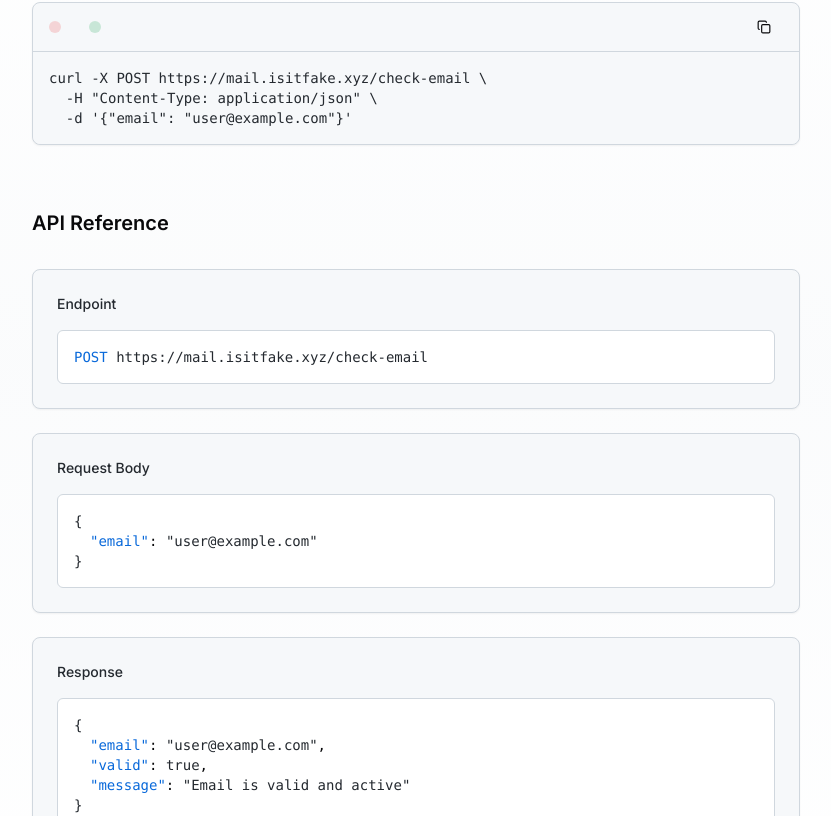
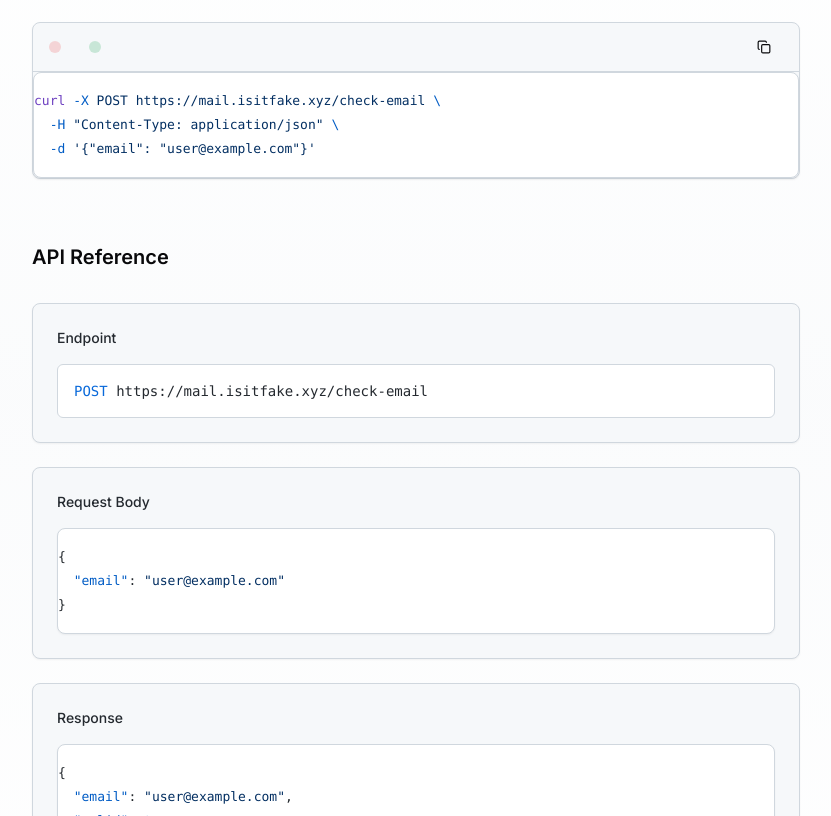
Before and after one commit to is-it-fake/is-it-fake.github.io, a Next.js app: page / in a window 1280 px wide. Shown: the part 1144-1960 px from the top of the page, without its empty margins (224-1055 px from the left). Built offline with nearby package versions, Linux system fonts and the light colour scheme; no server answers.

Commit message:
fix: showing proper systax hylight

```diff
--- a/next.config.mjs
+++ b/next.config.mjs
@@ -1,10 +1,47 @@
+import createMDX from "@next/mdx";
+import rehypePrettyCode from "rehype-pretty-code";
+
 /** @type {import('next').NextConfig} */
 const nextConfig = {
-  pageExtensions: ["ts", "tsx"],
+  pageExtensions: ["js", "jsx", "mdx", "ts", "tsx"],
   reactStrictMode: true,
   images: {
     domains: ["avatars.githubusercontent.com"],
   },
 };
 
-export default nextConfig;
+const withMDX = createMDX({
+  options: {
+    rehypePlugins: [
+      [
+        rehypePrettyCode,
+        {
+          theme: {
+            dark: "github-dark",
+            light: "github-light",
+          },
+          keepBackground: false,
+          grid: true,
+          defaultLang: {
+            block: "plaintext",
+          },
+          onVisitLine(node) {
+            // Prevent lines from collapsing in `display: grid` mode, and
+            // allow empty lines to be copy/pasted
+            if (node.children.length === 0) {
+              node.children = [{ type: "text", value: " " }];
+            }
+          },
+          onVisitHighlightedLine(node) {
+            node.properties.className.push("line--highlighted");
+          },
+          onVisitHighlightedWord(node) {
+            node.properties.className = ["word--highlighted"];
+          },
+        },
+      ],
+    ],
+  },
+});
+
+export default withMDX(nextConfig);
--- a/src/app/page.tsx
+++ b/src/app/page.tsx
@@ -6,6 +6,7 @@ import { Tabs, TabsContent, TabsList, TabsTrigger } from "@/components/ui/tabs";
 import { Button } from "@/components/ui/button";
 import { Copy, Check } from "lucide-react";
 import { useState } from "react";
+import { CodeBlock } from "@/components/shared/CodeBlock/CodeBlock";
 
 // Motion components
 const MotionDiv = motion.div;
@@ -232,19 +233,18 @@ async function checkEmail(email) {
                 </div>
 
                 <TabsContent value="curl" className="mt-0">
-                  <div className="font-mono text-xs sm:text-sm bg-[#f6f8fa] dark:bg-[#161b22] p-3 sm:p-4 rounded-b-lg overflow-x-auto">
-                    <pre className="text-[#24292f] dark:text-[#c9d1d9] whitespace-pre-wrap break-all">
-                      {`curl -X POST https://mail.isitfake.xyz/check-email \\
+                  <CodeBlock
+                    code={`curl -X POST https://mail.isitfake.xyz/check-email \\
   -H "Content-Type: application/json" \\
   -d '{"email": "user@example.com"}'`}
-                    </pre>
-                  </div>
+                    language="bash"
+                    showLineNumbers={false}
+                  />
                 </TabsContent>
 
                 <TabsContent value="js" className="mt-0">
-                  <div className="font-mono text-xs sm:text-sm bg-[#f6f8fa] dark:bg-[#161b22] p-3 sm:p-4 rounded-b-lg overflow-x-auto">
-                    <pre className="text-[#24292f] dark:text-[#c9d1d9] whitespace-pre-wrap break-all">
-                      {`fetch("https://mail.isitfake.xyz/check-email", {
+                  <CodeBlock
+                    code={`fetch("https://mail.isitfake.xyz/check-email", {
   method: "POST",
   headers: {
     "Content-Type": "application/json",
@@ -256,14 +256,14 @@ async function checkEmail(email) {
   .then(response => response.json())
   .then(data => console.log(data))
   .catch(error => console.error("Error:", error));`}
-                    </pre>
-                  </div>
+                    language="javascript"
+                    showLineNumbers={false}
+                  />
                 </TabsContent>
 
                 <TabsContent value="python" className="mt-0">
-                  <div className="font-mono text-xs sm:text-sm bg-[#f6f8fa] dark:bg-[#161b22] p-3 sm:p-4 rounded-b-lg overflow-x-auto">
-                    <pre className="text-[#24292f] dark:text-[#c9d1d9] whitespace-pre-wrap break-all">
-                      {`import requests
+                  <CodeBlock
+                    code={`import requests
 
 response = requests.post(
     "https://mail.isitfake.xyz/check-email",
@@ -272,14 +272,14 @@ response = requests.post(
 
 data = response.json()
 print(data)`}
-                    </pre>
-                  </div>
+                    language="python"
+                    showLineNumbers={false}
+                  />
                 </TabsContent>
 
                 <TabsContent value="node" className="mt-0">
-                  <div className="font-mono text-xs sm:text-sm bg-[#f6f8fa] dark:bg-[#161b22] p-3 sm:p-4 rounded-b-lg overflow-x-auto">
-                    <pre className="text-[#24292f] dark:text-[#c9d1d9] whitespace-pre-wrap break-all">
-                      {`const axios = require("axios");
+                  <CodeBlock
+                    code={`const axios = require("axios");
 
 async function checkEmail(email) {
   try {
@@ -293,8 +293,9 @@ async function checkEmail(email) {
     throw error;
   }
 }`}
-                    </pre>
-                  </div>
+                    language="javascript"
+                    showLineNumbers={false}
+                  />
                 </TabsContent>
               </div>
             </Tabs>
@@ -322,66 +323,28 @@ async function checkEmail(email) {
                   <h4 className="text-sm font-medium text-[#24292f] dark:text-[#c9d1d9] mb-4">
                     Request Body
                   </h4>
-                  <div className="font-mono text-sm bg-[#ffffff] dark:bg-[#0d1117] p-4 rounded-md text-left border border-[#d0d7de] dark:border-[#30363d]">
-                    <div className="text-[#24292f] dark:text-[#c9d1d9]">
-                      {"{"}
-                    </div>
-                    <div className="pl-4">
-                      <span className="text-[#0969da] dark:text-[#2f81f7]">
-                        &quot;email&quot;
-                      </span>
-                      :{" "}
-                      <span className="text-[#24292f] dark:text-[#c9d1d9]">
-                        &quot;user@example.com&quot;
-                      </span>
-                    </div>
-                    <div className="text-[#24292f] dark:text-[#c9d1d9]">
-                      {"}"}
-                    </div>
-                  </div>
+                  <CodeBlock
+                    code={`{
+  "email": "user@example.com"
+}`}
+                    language="json"
+                    showLineNumbers={false}
+                  />
                 </div>
 
                 <div className="rounded-lg bg-[#f6f8fa] dark:bg-[#161b22] shadow-sm p-6 border border-[#d0d7de] dark:border-[#30363d]">
                   <h4 className="text-sm font-medium text-[#24292f] dark:text-[#c9d1d9] mb-4">
                     Response
                   </h4>
-                  <div className="font-mono text-sm bg-[#ffffff] dark:bg-[#0d1117] p-4 rounded-md text-left border border-[#d0d7de] dark:border-[#30363d]">
-                    <div className="text-[#24292f] dark:text-[#c9d1d9]">
-                      {"{"}
-                    </div>
-                    <div className="pl-4">
-                      <span className="text-[#0969da] dark:text-[#2f81f7]">
-                        &quot;email&quot;
-                      </span>
-                      :{" "}
-                      <span className="text-[#24292f] dark:text-[#c9d1d9]">
-                        &quot;user@example.com&quot;
-                      </span>
-                      ,
-                    </div>
-                    <div className="pl-4">
-                      <span className="text-[#0969da] dark:text-[#2f81f7]">
-                        &quot;valid&quot;
-                      </span>
-                      :{" "}
-                      <span className="text-[#24292f] dark:text-[#c9d1d9]">
-                        true
-                      </span>
-                      ,
-                    </div>
-                    <div className="pl-4">
-                      <span className="text-[#0969da] dark:text-[#2f81f7]">
-                        &quot;message&quot;
-                      </span>
-                      :{" "}
-                      <span className="text-[#24292f] dark:text-[#c9d1d9]">
-                        &quot;Email is valid and active&quot;
-                      </span>
-                    </div>
-                    <div className="text-[#24292f] dark:text-[#c9d1d9]">
-                      {"}"}
-                    </div>
-                  </div>
+                  <CodeBlock
+                    code={`{
+  "email": "user@example.com",
+  "valid": true,
+  "message": "Email is valid and active"
+}`}
+                    language="json"
+                    showLineNumbers={false}
+                  />
                 </div>
               </div>
             </div>
--- /dev/null
+++ b/src/components/shared/CodeBlock/CodeBlock.tsx
@@ -0,0 +1,86 @@
+import { FC, useEffect, useState } from "react";
+import { useTheme } from "next-themes";
+import rehypePrettyCode from "rehype-pretty-code";
+import type { Options } from "rehype-pretty-code";
+import { unified } from "unified";
+import rehypeStringify from "rehype-stringify";
+import remarkParse from "remark-parse";
+import remarkRehype from "remark-rehype";
+
+interface CodeBlockProps {
+  code: string;
+  language: string;
+  title?: string;
+  showLineNumbers?: boolean;
+}
+
+export const CodeBlock: FC<CodeBlockProps> = ({
+  code,
+  language,
+  title,
+  showLineNumbers = false,
+}) => {
+  const { theme } = useTheme();
+  const [processedCode, setProcessedCode] = useState("");
+
+  useEffect(() => {
+    const processCode = async () => {
+      // Create a markdown code block with the language
+      const markdownCode = `\`\`\`${language}\n${code}\n\`\`\``;
+
+      const options: Options = {
+        theme: theme === "dark" ? "github-dark" : "github-light",
+        keepBackground: false,
+        grid: true,
+      };
+
+      // Process the code through rehype-pretty-code
+      const result = await unified()
+        .use(remarkParse)
+        .use(remarkRehype)
+        .use(rehypePrettyCode, options)
+        .use(rehypeStringify)
+        .process(markdownCode);
+
+      setProcessedCode(result.toString());
+    };
+
+    processCode();
+  }, [code, language, theme]);
+
+  return (
+    <div className="rounded-lg border border-[#d0d7de] dark:border-[#30363d] bg-white dark:bg-[#0d1117] shadow-sm">
+      {title && (
+        <div className="flex items-center justify-between border-b border-[#d0d7de] dark:border-[#30363d] px-4 py-2">
+          <div className="flex items-center gap-2">
+            <div className="h-3 w-3 rounded-full bg-destructive/20" />
+            <div className="h-3 w-3 rounded-full bg-warning/20" />
+            <div className="h-3 w-3 rounded-full bg-success/20" />
+          </div>
+          <span className="text-xs text-[#57606a] dark:text-[#8b949e]">
+            {title}
+          </span>
+        </div>
+      )}
+      <div
+        data-rehype-pretty-code-fragment=""
+        className="overflow-x-auto text-[13px] leading-6"
+      >
+        <pre
+          className="my-0 py-4"
+          data-language={language}
+          data-theme={theme}
+          data-line-numbers={showLineNumbers}
+        >
+          <code
+            className={`language-${language} grid`}
+            data-language={language}
+            data-theme={theme}
+            data-line-numbers={showLineNumbers}
+            dangerouslySetInnerHTML={{ __html: processedCode }}
+          />
+        </pre>
+      </div>
+    </div>
+  );
+};
--- a/src/styles/mdx.css
+++ b/src/styles/mdx.css
@@ -1,5 +1,5 @@
 [data-rehype-pretty-code-fragment] {
-  @apply relative my-6;
+  @apply relative;
 }
 
 [data-rehype-pretty-code-fragment] code {
@@ -8,26 +8,26 @@
   box-decoration-break: clone;
 }
 
-[data-rehype-pretty-code-fragment] .line {
-  @apply border-l-2 border-l-transparent px-4 py-0.5;
+[data-rehype-pretty-code-fragment] [data-line] {
+  @apply px-4 py-0.5;
 }
 
-[data-rehype-pretty-code-fragment] [data-line-numbers] .line {
-  @apply px-2;
+[data-rehype-pretty-code-fragment] [data-line-numbers] > [data-line] {
+  @apply pl-12;
   counter-increment: line;
 }
 
-[data-rehype-pretty-code-fragment] [data-line-numbers] > .line::before {
-  @apply mr-4 inline-block w-4 text-right text-xs text-muted-foreground/40;
+[data-rehype-pretty-code-fragment] [data-line-numbers] > [data-line]::before {
+  @apply absolute left-0 w-8 text-right pr-3 text-xs text-muted-foreground/40;
   content: counter(line);
 }
 
 [data-rehype-pretty-code-fragment] .line--highlighted {
-  @apply border-l-primary bg-primary/5;
+  @apply bg-muted/50;
 }
 
 [data-rehype-pretty-code-fragment] .word--highlighted {
-  @apply rounded-md border border-primary/20 bg-primary/10 p-1;
+  @apply rounded-md bg-muted/50 border border-border p-1;
 }
 
 [data-rehype-pretty-code-title] {
@@ -110,10 +110,6 @@
   background: none !important;
 }
 
-.mdx pre [data-line] {
-  @apply px-4 py-0.5;
-}
-
 .mdx pre::-webkit-scrollbar {
   @apply h-2.5 w-2.5;
 }
@@ -176,17 +172,6 @@
   @apply font-bold;
 }
 
-/* Add styles for code block line numbers */
-.mdx pre > code[data-line-numbers] {
-  counter-reset: line;
-}
-
-.mdx pre > code[data-line-numbers] > .line::before {
-  @apply mr-4 inline-block w-4 text-right text-xs text-muted-foreground/40;
-  content: counter(line);
-  counter-increment: line;
-}
-
 /* Add styles for code block titles */
 .mdx pre[data-title] {
   @apply pt-0;
@@ -196,3 +181,148 @@
   @apply block w-full px-4 py-2 text-sm font-medium text-muted-foreground bg-muted/50 border-b;
   content: attr(data-title);
 }
+
+/* Syntax highlighting colors - Light theme */
+[data-theme="light"] {
+  --shiki-color-text: #24292f;
+  --shiki-color-background: transparent;
+  --shiki-token-constant: #0550ae;
+  --shiki-token-string: #0a3069;
+  --shiki-token-comment: #6e7781;
+  --shiki-token-keyword: #cf222e;
+  --shiki-token-parameter: #24292f;
+  --shiki-token-function: #8250df;
+  --shiki-token-string-expression: #0a3069;
+  --shiki-token-punctuation: #24292f;
+  --shiki-token-link: #0a3069;
+}
+
+/* Syntax highlighting colors - Dark theme */
+[data-theme="dark"] {
+  --shiki-color-text: #c9d1d9;
+  --shiki-color-background: transparent;
+  --shiki-token-constant: #79c0ff;
+  --shiki-token-string: #a5d6ff;
+  --shiki-token-comment: #8b949e;
+  --shiki-token-keyword: #ff7b72;
+  --shiki-token-parameter: #c9d1d9;
+  --shiki-token-function: #d2a8ff;
+  --shiki-token-string-expression: #a5d6ff;
+  --shiki-token-punctuation: #c9d1d9;
+  --shiki-token-link: #a5d6ff;
+}
+
+/* Code token styles */
+.token.parameter {
+  color: var(--shiki-token-parameter);
+}
+
+.token.function {
+  color: var(--shiki-token-function);
+}
+
+.token.string {
+  color: var(--shiki-token-string);
+}
+
+.token.keyword {
+  color: var(--shiki-token-keyword);
+}
+
+.token.comment {
+  color: var(--shiki-token-comment);
+}
+
+.token.constant {
+  color: var(--shiki-token-constant);
+}
+
+.token.punctuation {
+  color: var(--shiki-token-punctuation);
+}
+
+/* Language-specific token colors */
+.language-json .property {
+  color: var(--shiki-token-constant);
+}
+
+.language-json .string {
+  color: var(--shiki-token-string);
+}
+
+.language-javascript .keyword {
+  color: var(--shiki-token-keyword);
+}
+
+.language-javascript .function {
+  color: var(--shiki-token-function);
+}
+
+.language-javascript .string {
+  color: var(--shiki-token-string);
+}
+
+.language-python .keyword {
+  color: var(--shiki-token-keyword);
+}
+
+.language-python .function {
+  color: var(--shiki-token-function);
+}
+
+.language-python .string {
+  color: var(--shiki-token-string);
+}
+
+.language-bash .function {
+  color: var(--shiki-token-function);
+}
+
+.language-bash .string {
+  color: var(--shiki-token-string);
+}
+
+/* Additional syntax highlighting styles */
+code {
+  counter-reset: line;
+}
+
+code > .line::before {
+  counter-increment: line;
+  content: counter(line);
+  display: inline-block;
+  width: 1rem;
+  margin-right: 1rem;
+  text-align: right;
+  color: var(--shiki-token-comment);
+}
+
+code[data-line-numbers-max-digits="2"] > .line::before {
+  width: 2rem;
+}
+
+code[data-line-numbers-max-digits="3"] > .line::before {
+  width: 3rem;
+}
+
+/* Line numbers */
+.with-line-numbers {
+  counter-reset: line;
+}
+
+.with-line-numbers .line {
+  padding-left: 3rem;
+  position: relative;
+}
+
+.with-line-numbers .line::before {
+  content: counter(line);
+  counter-increment: line;
+  position: absolute;
+  left: 0;
+  top: 0;
+  width: 2.5rem;
+  text-align: right;
+  color: var(--shiki-token-comment);
+  padding-right: 1rem;
+}
```
Also changed, not shown: package.json (+9 -1 lines), src/components/shared/ResponsePreview/ResponsePreview.tsx (+27 -20 lines), 1 other file (tests, documents, lock files or other folders).
